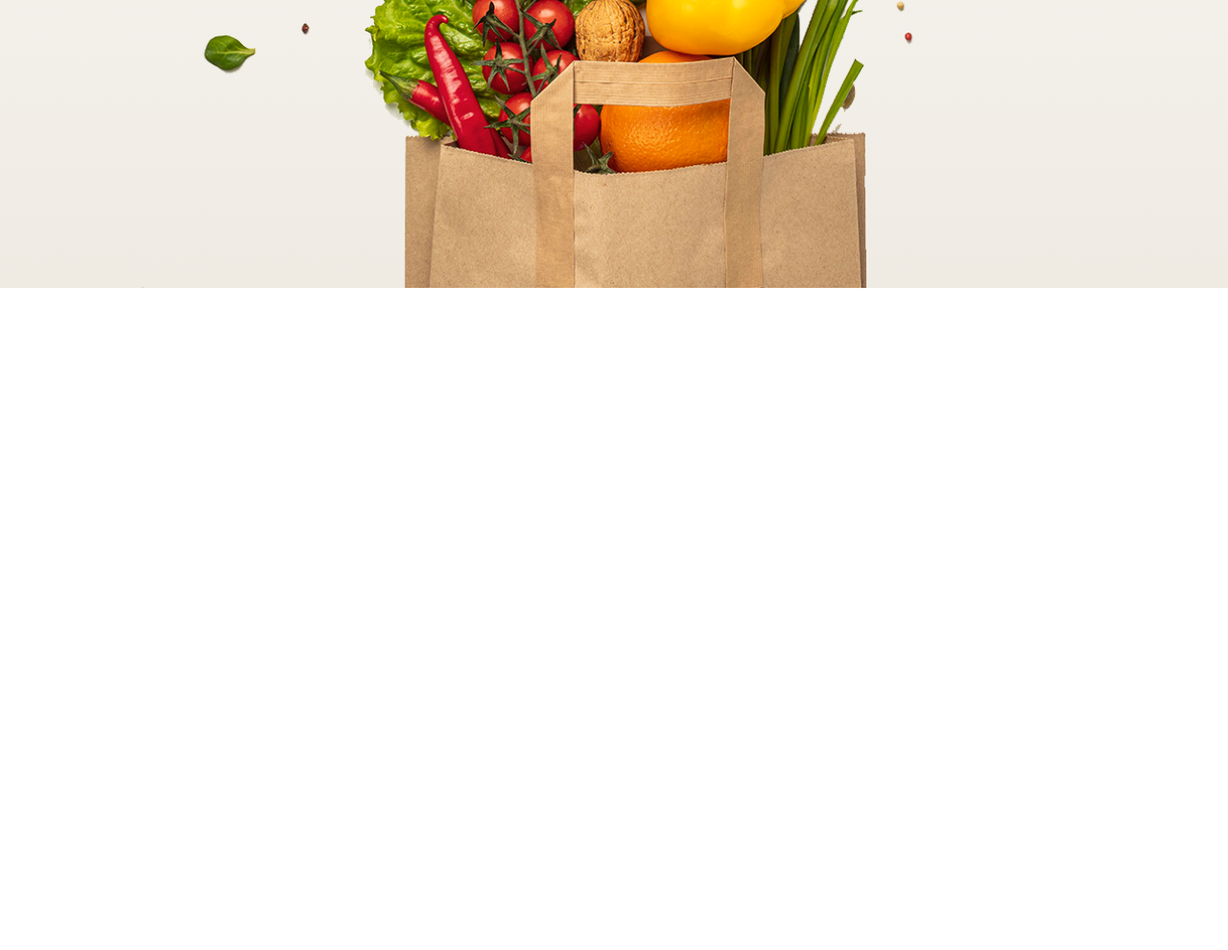
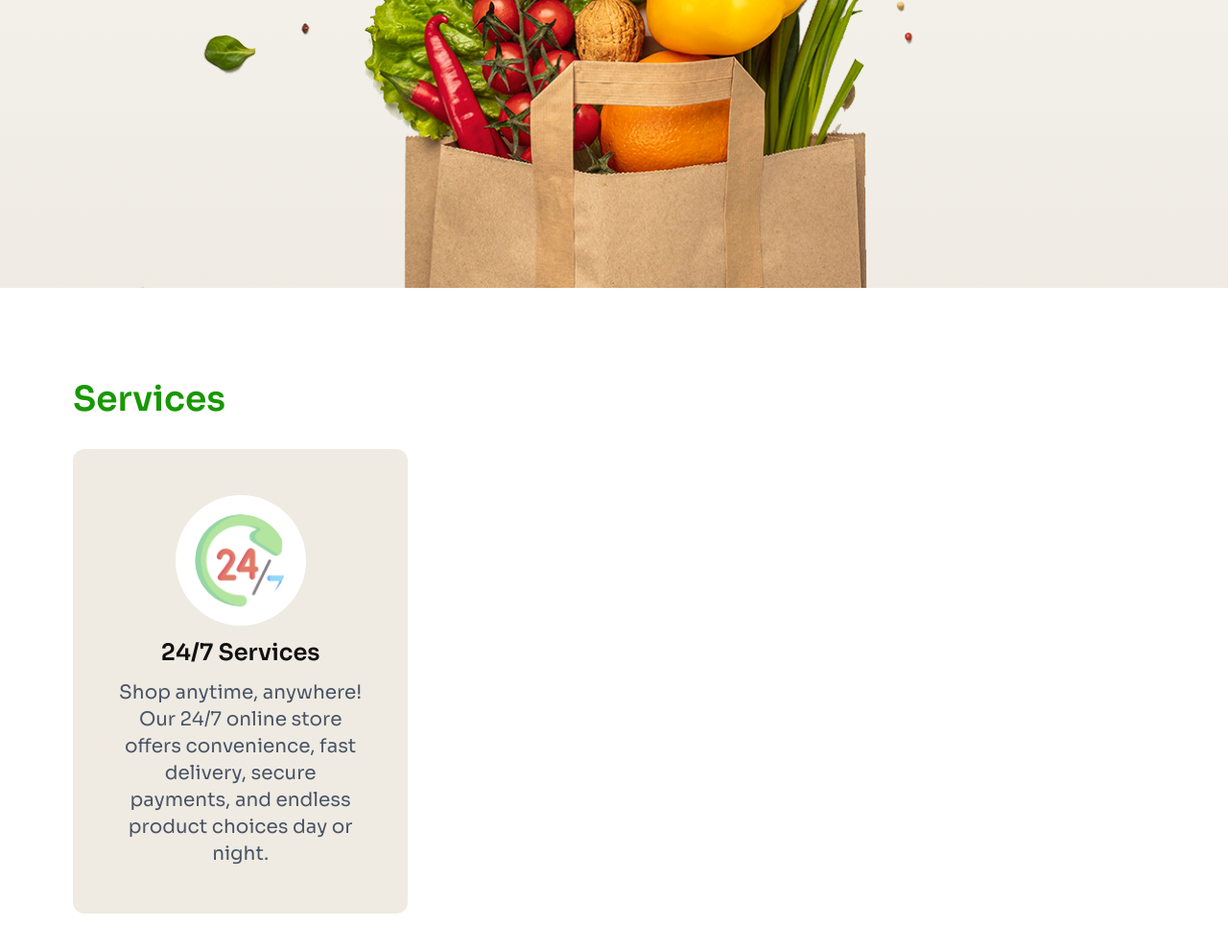
Before and after one commit to mdrakib683533/assignment3-cat-2, a plain HTML site: page index.html in a window 1280 px wide. Shown: the part 950-1940 px from the top of the page at 96% size. Before the commit the page ends 1250 px from the top, so only its background shows below. Drawn offline with nearby package versions, Linux system fonts and the light colour scheme.

Commit message:
service section cards 1 complete

```diff
--- a/index.html
+++ b/index.html
@@ -95,5 +95,27 @@
              </section>
              </div>
 
+              <!-- service section -->
+
+       <section class="px-3 py-24 mx-auto md:max-w-[90%] 2xl:max-w-[1500px]">
+            <h1 class="text-2xl md:text-4xl text-[#179800] pb-8  font-semibold">Services</h1>
+
+            <!-- cards -->
+             <div class="grid grid-cols-1 md:grid-cols-2 lg:grid-cols-3 gap-10 ">
+                <!-- cards 1 -->
+                <div class=" p-12 text-center space-y-3 rounded-xl bg-[#EFEBE3]">
+                  <!-- image -->
+                  <div class="avatar bg-white p-5 rounded-[50%]">
+                    <div class="ring-primary ring-offset-base-100 w-24 rounded-full">
+                      <img src="c2-assets/service.png" />
+                    </div>
+                  </div>
+                  <!-- text -->
+                  <h4 class="text-[#111111] font-semibold text-xl md:text-2xl">24/7 Services </h4>
+
+                   <p class="text-gray-600 md:text-xl">Shop anytime, anywhere! Our 24/7 online store offers convenience, fast delivery, secure payments, and endless product choices day or night.</p>
+
+                </div>
+
   </body>
 </html>
```
